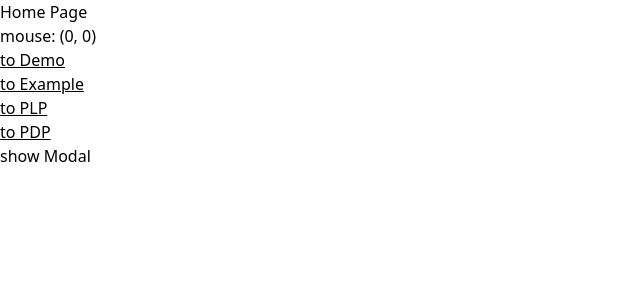
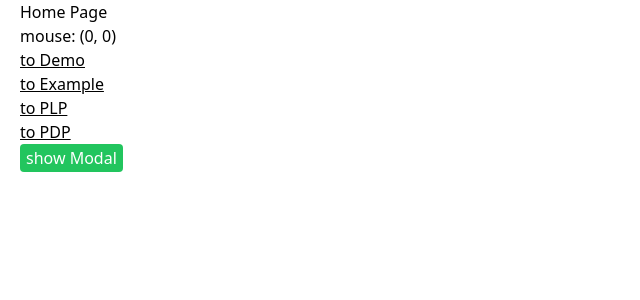
Before and after one commit to maoirving/nuxt3-demo, a Nuxt app: page / in a window 1280 px wide. Shown: the top 300 px of the page, without its empty margins (0-640 px from the left). Built offline with nearby package versions, Linux system fonts and the light colour scheme.

Commit message:
style: adjust style

```diff
--- a/components/base/Button.vue
+++ b/components/base/Button.vue
@@ -30,7 +30,7 @@ const color = computed(() => {
       c = 'pink'
       break
     default:
-      c = '#000'
+      c = '#fff'
   }
   return c
 })
@@ -41,7 +41,11 @@ const onClick = () => {
 </script>
 
 <template>
-  <button class="btn" :type="buttonType" @click="onClick">
+  <button
+    class="hover:filter hover:brightness-95 px-1.5 py-0.5 bg-green-500 rounded btn"
+    :type="buttonType"
+    @click="onClick"
+  >
     <slot />
   </button>
 </template>
--- a/layouts/default.vue
+++ b/layouts/default.vue
@@ -1,5 +1,5 @@
 <template>
-  <div>
+  <div class="px-5 max-w-[1400px] mx-auto">
     <slot />
   </div>
 </template>
```
